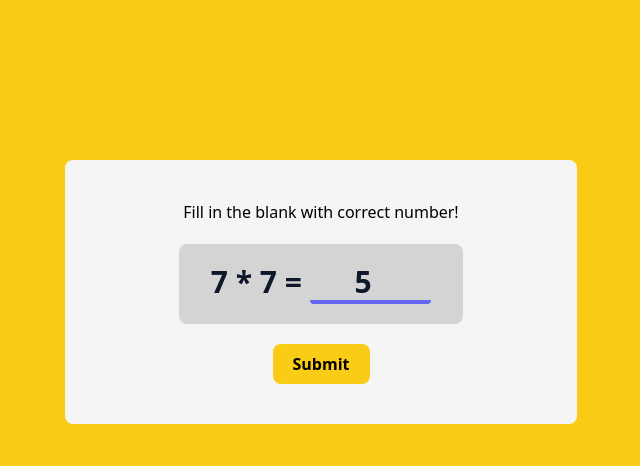
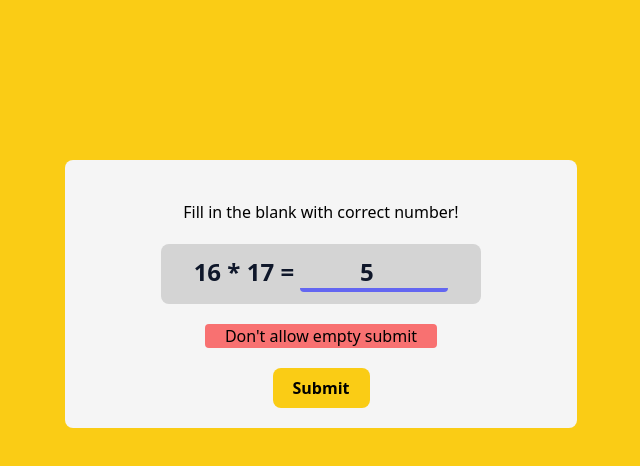
Before and after one commit to Asif419/math-game-one, a plain HTML site: page index.html in a window 1280 px wide. Both pictures are taken after typing "5" into the empty fields and a click on the button "Submit". Shown: the whole page, without its empty margins (319-959 px from the left). Drawn offline with nearby package versions, Linux system fonts and the light colour scheme.

Commit message:
back-end half complete

```diff
--- a/index.html
+++ b/index.html
@@ -14,18 +14,26 @@
     <link rel="stylesheet" href="styles/styles.css">
 </head>
 
-<body class="body-container bg-yellow-400">
+<body id="body-container " class="bg-yellow-400">
 
     <!-- math section -->
-    <section id="math-field " class="mt-40">
-        <div class="bg-neutral-100 text-black text-center m-5 m-md-20 p-5 rounded-lg mx-auto w-80 md:w-2/5 flex flex-col justify-center items-center">
+    <section id="math-field" class="mt-40">
+        <div
+            class="bg-neutral-100 text-black text-center m-5 m-md-10 m-lg-15 p-5 rounded-lg mx-auto w-80 md:w-2/5 flex flex-col justify-center items-center">
             <h1 class="pt-5 font-medium">Fill in the blank with correct number!</h1>
-            <div id="math-question-field" class="my-5 w-100 md:w-3/5">
-                <div class="bg-neutral-300 text-slate-900 font-bold p-5 text-3xl rounded-lg">
-                    <h5> <span> 7 </span> <span> * </span> <span> 7 </span> <span> = </span> <span> <input type="number" class="w-2/4 border-b-4 border-indigo-500 rounded bg-transparent text-center outline-0" placeholder="?"> </span> </h5>
+            <div id="math-question-field" class="my-5 md:w-80">
+                <div class="bg-neutral-300 text-slate-900 font-bold p-3 text-2xl rounded-lg ">
+                    <h5> <span id="first-number"> 7 </span> <span id="operator"> * </span> <span id="second-number"> 7 </span> <span> = </span> <span> <input id="final-number" type="number"
+                                class="w-2/4 border-b-4 border-indigo-500 rounded bg-transparent text-center outline-0"
+                                placeholder="?"> </span> </h5>
                 </div>
-                <button id="submit" class="bg-yellow-400 px-5 py-2 mt-5 text-center font-semibold rounded-lg ">Submit</button>
             </div>
+            <div id="error-message" class="w-100 text-black-200 px-5 bg-red-400 rounded text-center hidden">
+                <h1>Don't allow empty submit</h1>
+            </div>
+            <button id="btn-submit"
+                class="bg-yellow-400 px-5 py-2 mt-5 text-center font-semibold rounded-lg ">Submit</button>
+        </div>
         </div>
     </section>
 
@@ -52,7 +60,7 @@
 
 
     <!-- script file connection -->
-    <script src=""></script>
+    <script src="js/math.js"></script>
 </body>
 
 </html>
--- /dev/null
+++ b/js/math.js
@@ -0,0 +1,51 @@
+const firstNumber = document.getElementById('first-number');
+const symble = document.getElementById('operator');
+const secondNumber = document.getElementById('second-number');
+const finalNumber = document.getElementById('final-number');
+const btnsubmit = document.getElementById('btn-submit');
+const errorMessage = document.getElementById('error-message');
+const operators = ['+', '-', '*'];
+let result;
+
+//generate number
+function generateNumber(min, max) {
+    const value = Math.floor(Math.random() * max - min) + min;
+    return value;
+
+}
+
+
+//two number
+let generatedFirstNumber = generateNumber(1, 20);
+let generatedSecondNumber = generateNumber(1, 20);
+
+//generate operator
+const operator = operators[Math.floor(Math.random() * operators.length)];
+
+
+//question making error handling
+if (operator == '-' || operator == '/') {
+    if (generatedFirstNumber < generatedSecondNumber) {
+        [generatedFirstNumber, generatedSecondNumber] = [generatedSecondNumber, generatedFirstNumber];
+    }
+}
+
+//result finding
+result = eval(`${generatedFirstNumber} ${operator} ${generatedSecondNumber}`);
+
+
+// console.log(result);
+// console.log(generatedFirstNumber, operator, generatedSecondNumber);
+
+//Show value in web page
+firstNumber.innerText = generatedFirstNumber;
+secondNumber.innerText = generatedSecondNumber;
+symble.innerText = operator;
+
+
+btnsubmit.addEventListener('click', function () {
+    submitedValue = btnsubmit.value;
+    if (submitedValue == '') {
+        errorMessage.classList.remove('hidden');
+    }
+})
```
